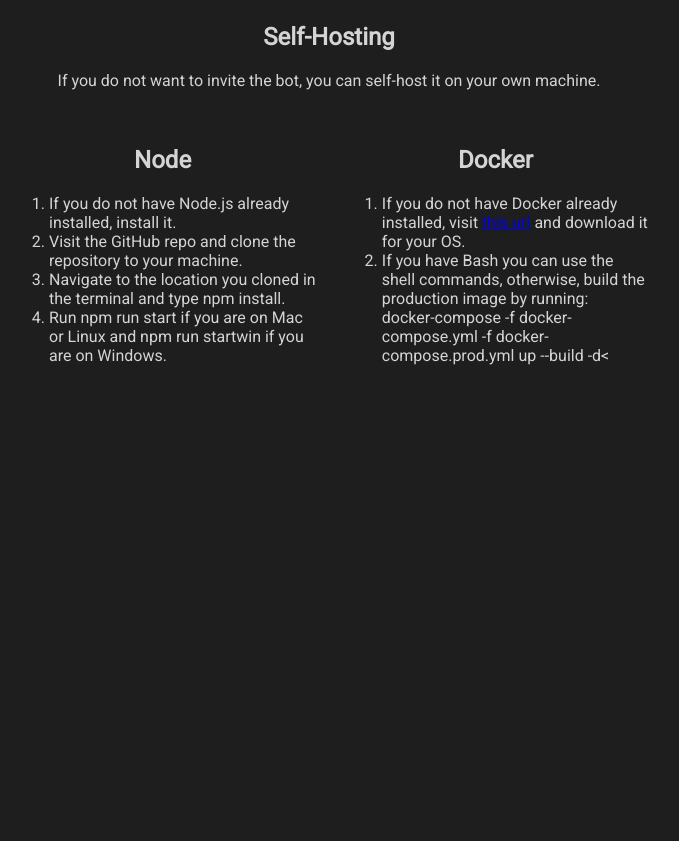
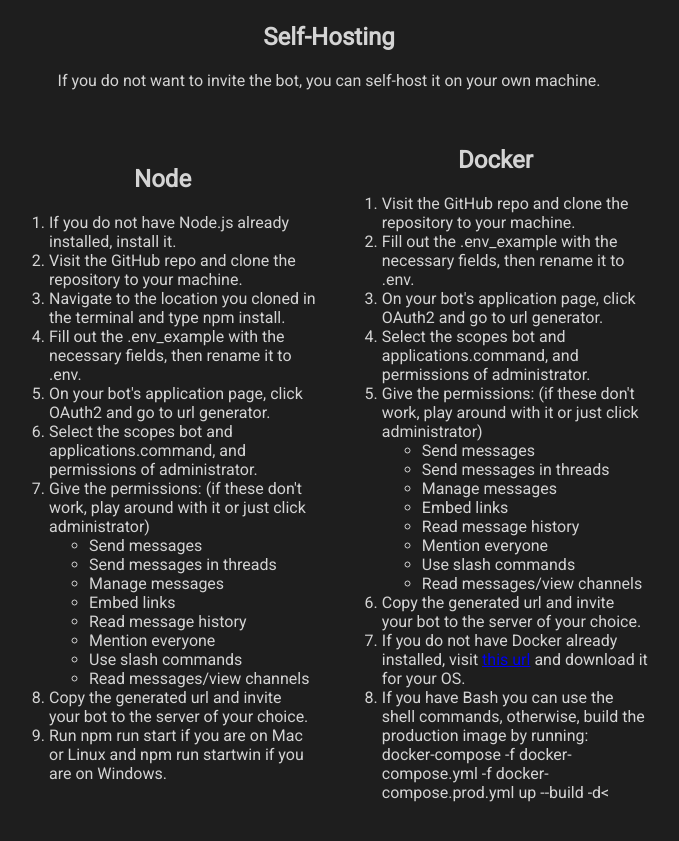
Before and after one commit to wesngu28/closurets, a website: page landing/index.html in a window 1280 px wide. Shown: the part 2955-3796 px from the top of the page, without its empty margins (311-990 px from the left). Before the commit the page ends 3417 px from the top, so only its background shows below. Drawn offline with Linux system fonts and the light colour scheme.

Commit message:
Update instructions

```diff
--- a/landing/index.html
+++ b/landing/index.html
@@ -108,6 +108,21 @@
                 <li>If you do not have Node.js already installed, install it.</li>
                 <li>Visit the GitHub repo and clone the repository to your machine.</li>
                 <li>Navigate to the location you cloned in the terminal and type npm install.</li>
+                <li>Fill out the .env_example with the necessary fields, then rename it to .env.</li>
+                <li>On your bot's application page, click OAuth2 and go to url generator.</li>
+                <li>Select the scopes bot and applications.command, and permissions of administrator.</li>
+                <li>Give the permissions: (if these don't work, play around with it or just click administrator)</li>
+                  <ul>
+                    <li>Send messages</li>
+                    <li>Send messages in threads</li>
+                    <li>Manage messages</li>
+                    <li>Embed links</li>
+                    <li>Read message history</li>
+                    <li>Mention everyone</li>
+                    <li>Use slash commands</li>
+                    <li>Read messages/view channels</li>
+                  </ul>
+                <li>Copy the generated url and invite your bot to the server of your choice.</li>
                 <li>Run npm run start if you are on Mac or Linux and npm run startwin if you are on Windows.</li>
               </ol>
             </div>
@@ -116,6 +131,22 @@
             <div>
               <h2>Docker</h2>
               <ol>
+                <li>Visit the GitHub repo and clone the repository to your machine.</li>
+                <li>Fill out the .env_example with the necessary fields, then rename it to .env.</li>
+                <li>On your bot's application page, click OAuth2 and go to url generator.</li>
+                <li>Select the scopes bot and applications.command, and permissions of administrator.</li>
+                <li>Give the permissions: (if these don't work, play around with it or just click administrator)</li>
+                  <ul>
+                    <li>Send messages</li>
+                    <li>Send messages in threads</li>
+                    <li>Manage messages</li>
+                    <li>Embed links</li>
+                    <li>Read message history</li>
+                    <li>Mention everyone</li>
+                    <li>Use slash commands</li>
+                    <li>Read messages/view channels</li>
+                  </ul>
+                <li>Copy the generated url and invite your bot to the server of your choice.</li>
                 <li>If you do not have Docker already installed, visit <a href="https://docs.docker.com/get-docker/">this url</a> and download it for your OS.</li>
                 <li>If you have Bash you can use the shell commands, otherwise, build the production image by running:
                 <p>docker-compose -f docker-compose.yml -f docker-compose.prod.yml up --build -d<</p></li>
```
